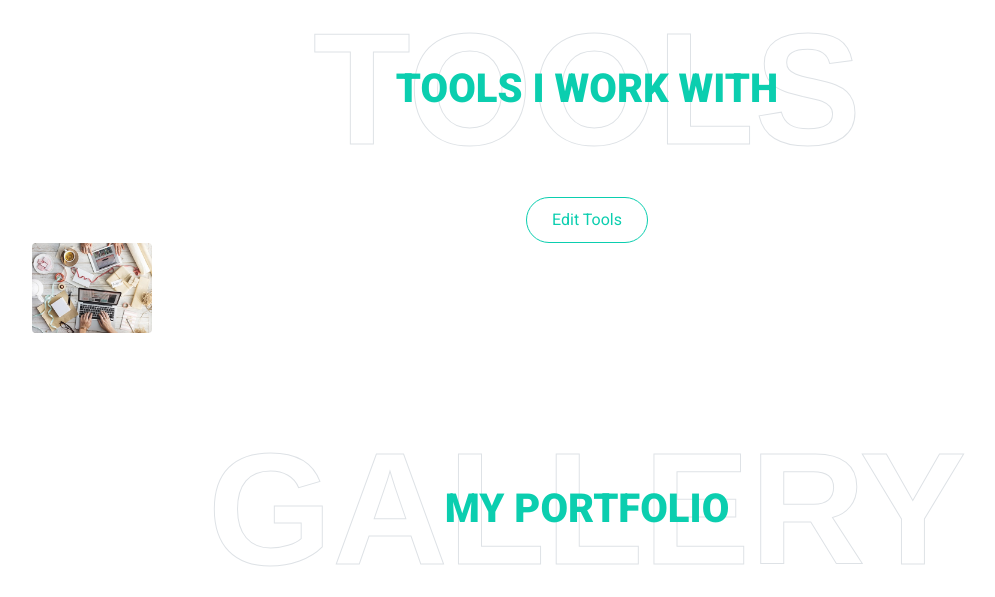
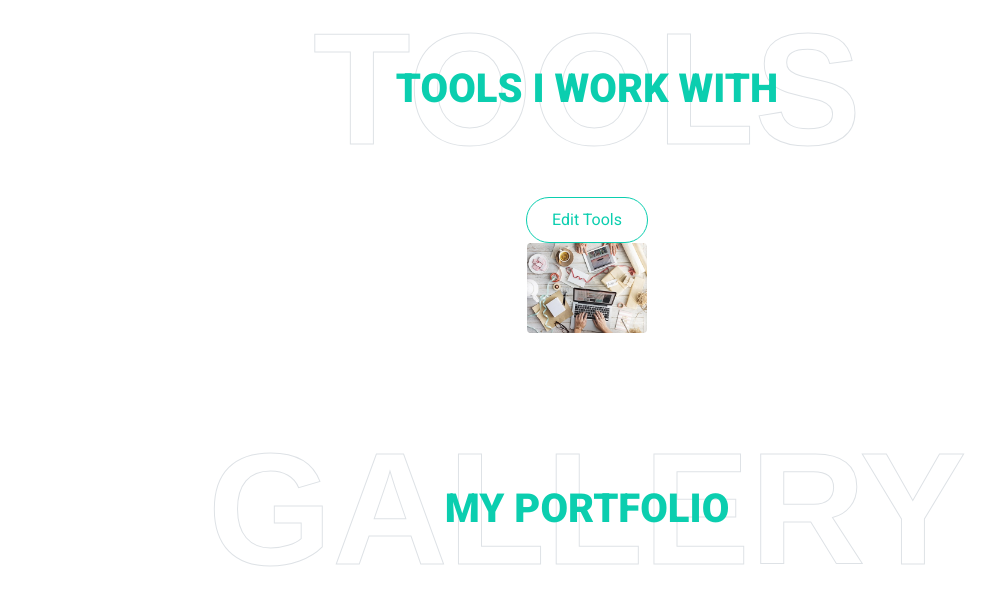
Before and after one commit to CwDebojyoti/portfolio_website, a Flask app: page / in a window 1280 px wide. Shown: the part 2482-3079 px from the top of the page, without its empty margins (53-1048 px from the left). Run offline with Flask 3, Linux system fonts and the light colour scheme; the visitor is signed in with stand-in values (Sample User, id 1); some libraries are stand-ins or nearby versions.

Commit message:
aligning tools in center

```diff
--- a/templates/index.html
+++ b/templates/index.html
@@ -284,7 +284,7 @@
             </div>
             {% endif %}
 
-            <div class="row">
+            <div class="row justify-content-center align-items-center text-center flex-wrap">
                 {% for tool in tools %}
                 <div class="col-lg-1 mb-5">
                     <div class="position-relative mb-4">
```
